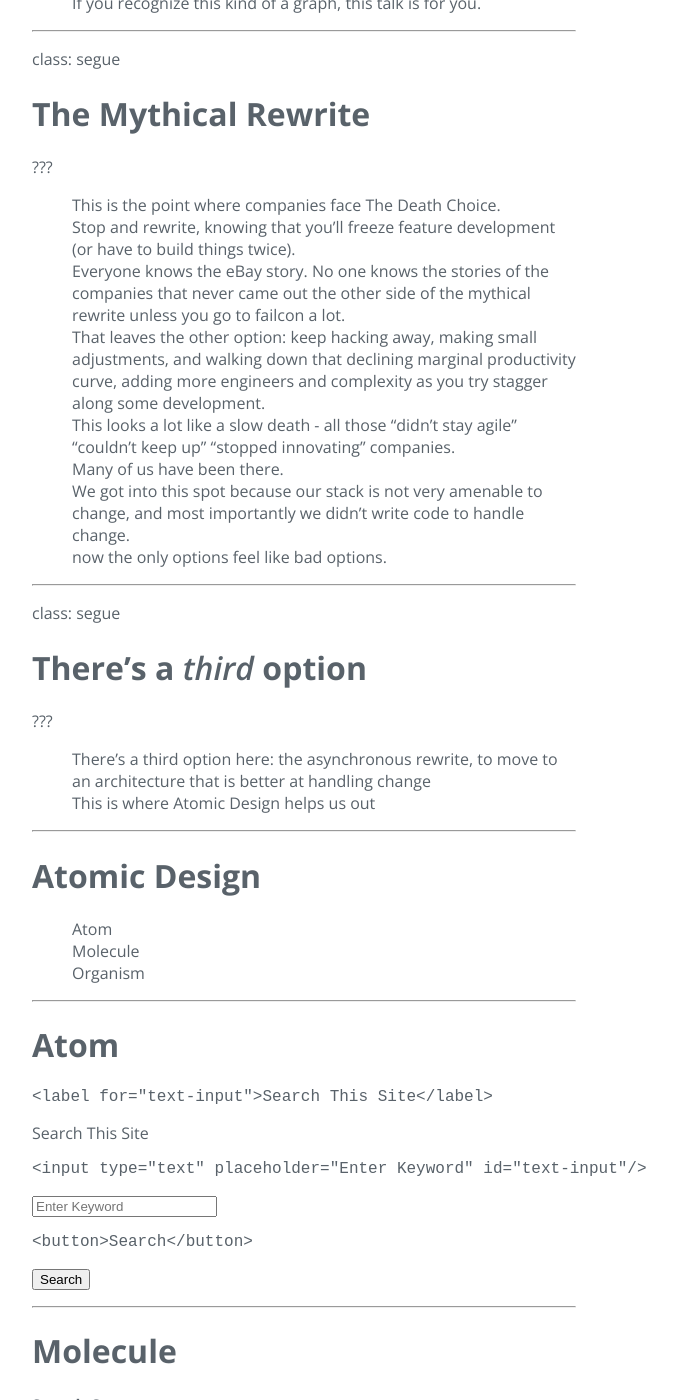
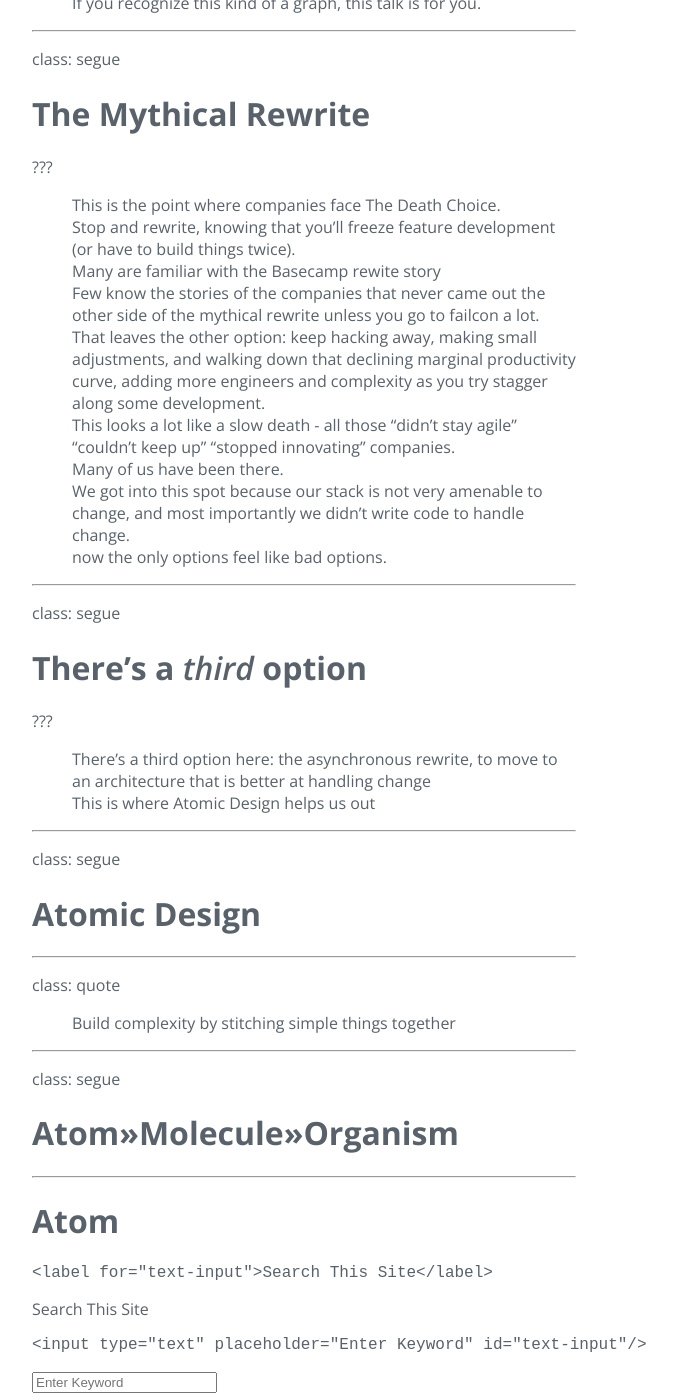
Before and after one commit to bufferapp/buffer-talks, a Jekyll site: the page built from slides/migrating-with-atomic-design-2.md, in a window 1280 px wide and 1400 px high, scrolled down 1685 px. Shown: the whole window, without its empty margins (336-1013 px from the left). Built offline with Jekyll 4.4.1, drawn with Linux system fonts in a browser that asks for light colours; our own code applies the rules of GitHub Pages for plain Markdown files; some of the changed text lies outside the part shown.

Commit message:
polish some slides

```diff
--- a/slides/migrating-with-atomic-design-2.md
+++ b/slides/migrating-with-atomic-design-2.md
@@ -56,7 +56,8 @@ class: segue
 
 - This is the point where companies face The Death Choice.
 - Stop and rewrite, knowing that you'll freeze feature development (or have to build things twice).
-- Everyone knows the eBay story. No one knows the stories of the companies that never came out the other side of the mythical rewrite unless you go to failcon a lot.
+- Many are familiar with the Basecamp rewite story
+- Few know the stories of the companies that never came out the other side of the mythical rewrite unless you go to failcon a lot.
 - That leaves the other option: keep hacking away, making small adjustments, and walking down that declining marginal productivity curve, adding more engineers and complexity as you try stagger along some development.
 - This looks a lot like a slow death - all those “didn’t stay agile” “couldn’t keep up” “stopped innovating” companies.
 - Many of us have been there.
@@ -76,11 +77,21 @@ class: segue
 
 ---
 
+class: segue
+
 # Atomic Design
 
-- Atom
-- Molecule
-- Organism
+---
+
+class: quote
+
+> Build complexity by stitching simple things together
+
+---
+
+class: segue
+
+# Atom»Molecule»Organism
 
 ---
 
@@ -136,6 +147,8 @@ class: segue
 
 ---
 
+class: segue
+
 # Buffer Migration Process
 
 ---
@@ -175,17 +188,28 @@ class: segue
 
 ---
 
+class: segue
+
 # Build A New Feature As A Molecule
 
-- Break Design Into Atoms And Molecules
-- Build Reusable components in Atom library
-- Build App specific components in Molecule library
+---
+
+class: center, middle
+
+<img src="{{baseurl}}/images/MigrateWithAtomicDesign/post-breakdown.png" alt="post breakdown" width="80%" />
+
+---
+
+class: center, middle
+
+<img src="{{baseurl}}/images/MigrateWithAtomicDesign/post-breakdown-implementation.png" alt="post breakdown" width="65%" />
 
 ---
 
 # Some Assembly Required
-
+.center[
 <iframe src="https://giphy.com/embed/AYLNzUe39OSgE" width="480" height="360" frameBorder="0" class="giphy-embed" allowFullScreen></iframe>
+]
 
 ---
 
@@ -217,9 +241,15 @@ class: segue
 
 ---
 
+class: center, middle
+
 # Build New Application Shell
 
-<img src="{{baseurl}}/images/MigrateWithAtomicDesign/migrate.png" alt="migrate" width="50%" />
+---
+
+class: center, middle
+
+<img src="{{baseurl}}/images/MigrateWithAtomicDesign/migrate.png" alt="migrate" width="65%" />
 
 ???
 
```
Also changed, not shown: images/MigrateWithAtomicDesign/migrate.png, images/MigrateWithAtomicDesign/post-breakdown-implementation.png (added), images/MigrateWithAtomicDesign/post-breakdown.png (added).
